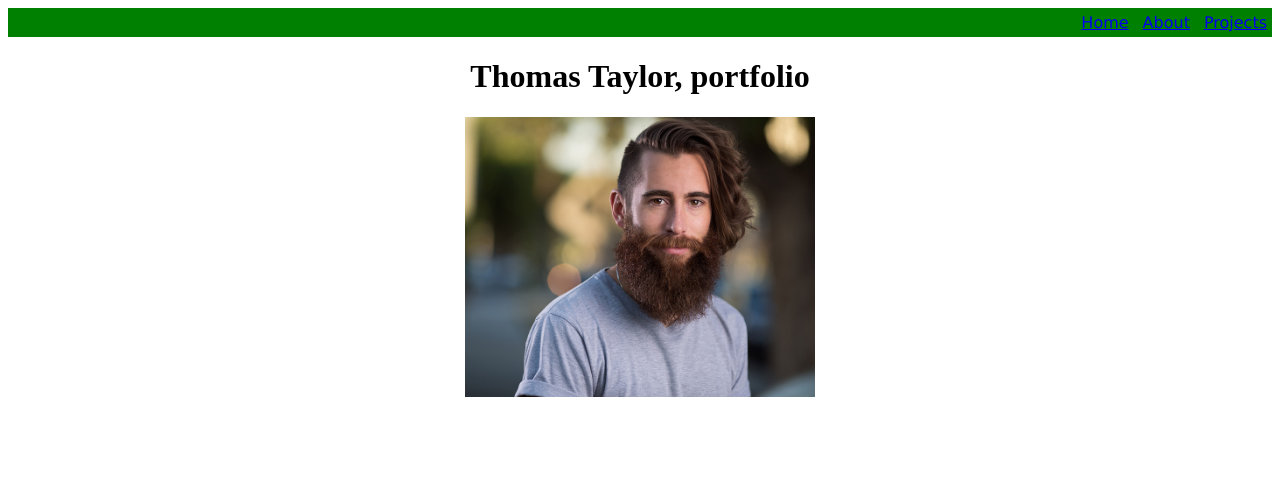
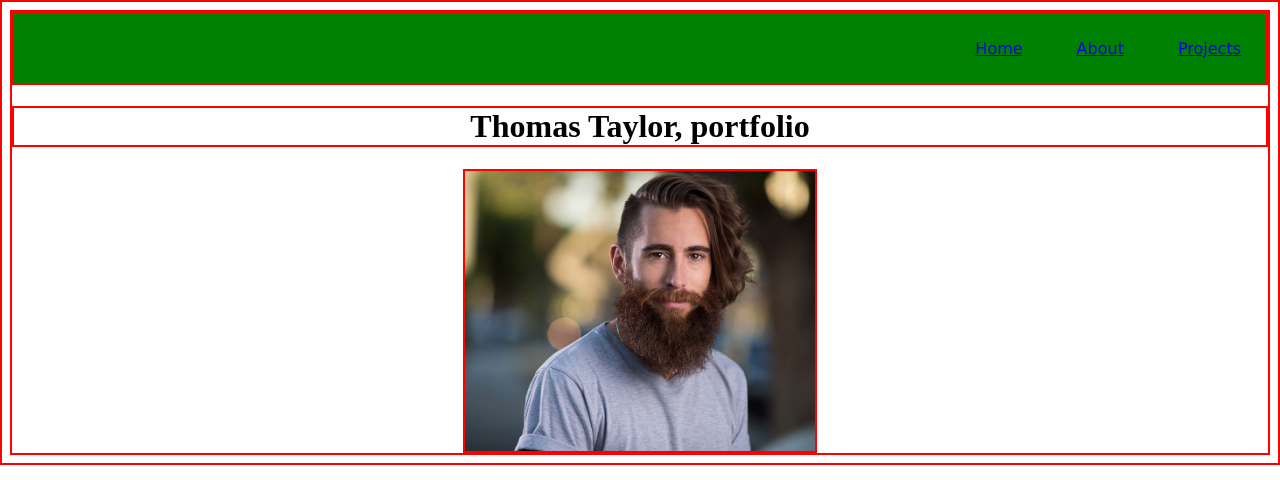
Before and after one commit to ThomGlynnGit/1-portfolio, a plain HTML site: page index.html in a window 1280 px wide. Drawn offline with Linux system fonts and the light colour scheme.

Commit message:
Added beginnings of box model to css

```diff
--- a/style.css
+++ b/style.css
@@ -1,3 +1,6 @@
+* {
+    border: 2px solid red;
+}
 
 p {
     font-size: 18px;
@@ -11,6 +14,8 @@ p {
 
 .topNav {
     display: inline-block;
+    padding: 20px;
+    border: 10px rgb(10, 61, 231);
     margin: 5px;
     font-family: Verdana, Geneva, Tahoma, sans-serif;
 }
```
